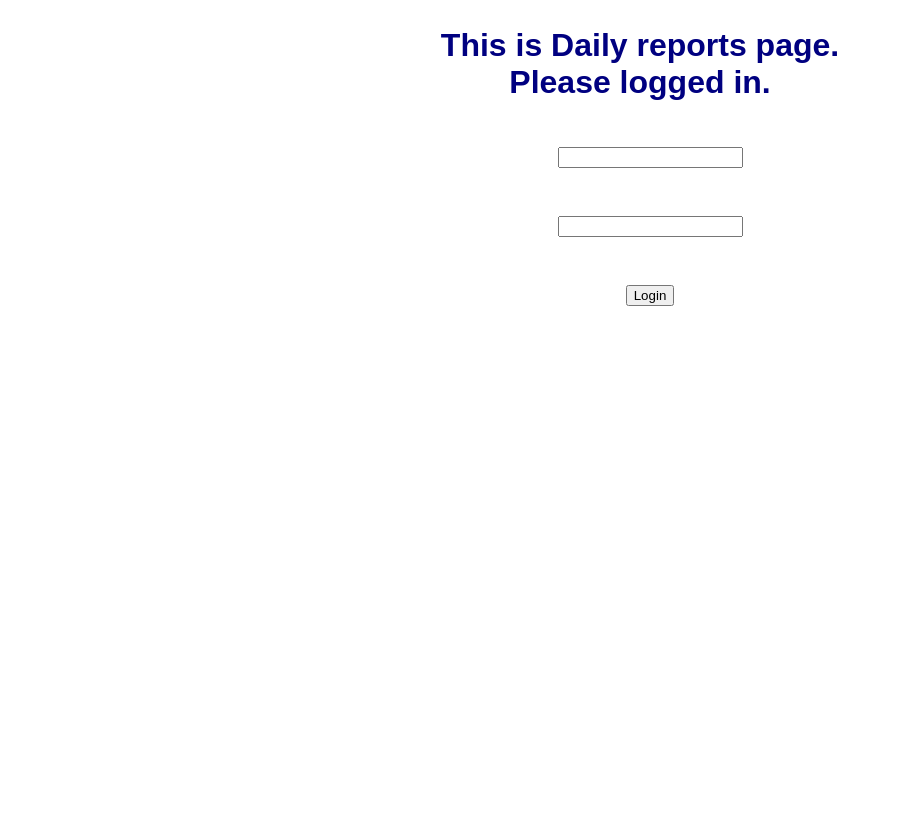
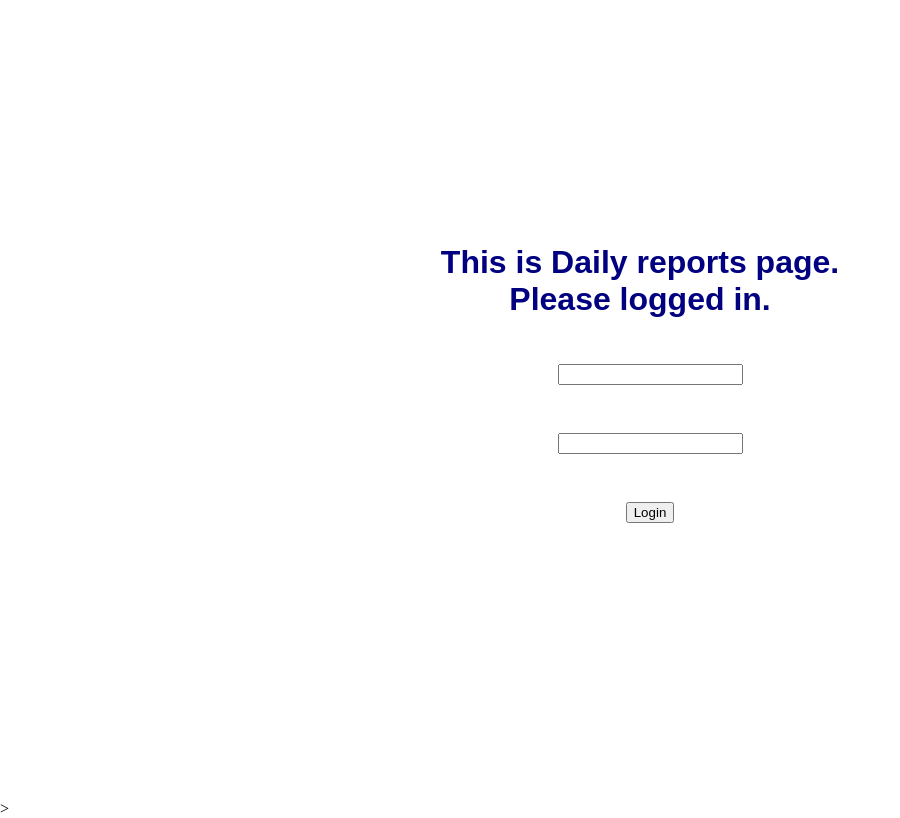
Before and after one commit to ttitov/dailyreport, a Flask app: page / in a window 1280 px wide. Shown: the whole page, without its empty margins (0-900 px from the left). Before the commit the page ends 306 px from the top, so only its background shows below. Run offline with Flask 2, Linux system fonts and the light colour scheme.

Commit message:
Стили

```diff
--- a/dr/static/style.css
+++ b/dr/static/style.css
@@ -3,7 +3,18 @@ H2 {
     font-size: 200%;
     font-family: Arial, Verdana, sans-serif;
     text-align: center;
+
 }
 P {
     padding-left: 20px;
 }
+.login_form {
+    display: flex;
+    justify-content: center;
+    align-items: center;
+    height: 100vh;
+}
+
+#description {
+
+}
--- a/dr/templates/index.html
+++ b/dr/templates/index.html
@@ -5,10 +5,12 @@
     <title>Daily Reports</title>
     <link rel=stylesheet type=text/css href="{{ url_for('static', filename='style.css') }}">
 </head>
-<body>
+
+<body style="margin: 0">
     {% if name %}
     <h2>Hello, {{ name }}!</h2>
     {% else %}
+        <div class="login_form">
         <h2>
             This is Daily reports page.<br>
             Please logged in.
@@ -18,6 +20,8 @@
                 <p><input type=submit value=Login>
             </form>
         </h2>
+
+        </div>>
     {% endif %}
 </body>
 
--- a/dr/templates/user.html
+++ b/dr/templates/user.html
@@ -2,7 +2,7 @@
 <html lang="en">
 <head>
     <meta charset="UTF-8">
-    <title>User View</title>
+    <title>Add daily report</title>
     <link rel=stylesheet type=text/css href="{{ url_for('static', filename='style.css') }}">
 </head>
 <body>
```
